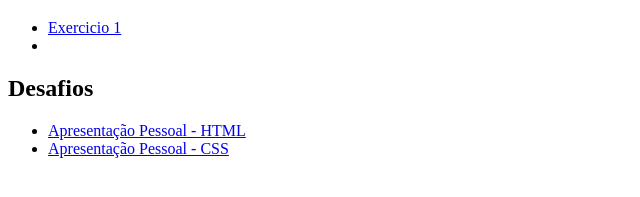
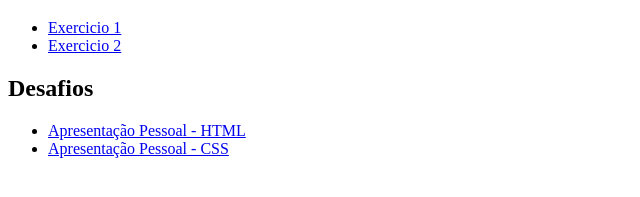
Before and after one commit to iiinaraaa/Trilha-FE, a plain HTML site: page index.html in a window 1280 px wide. Shown: the part 375-572 px from the top of the page, 0-640 px from the left. Drawn offline with Linux system fonts and the light colour scheme.

Commit message:
adicionando nome ao link do ex2

```diff
--- a/index.html
+++ b/index.html
@@ -26,7 +26,7 @@
     <h1>Modulo 2</h1>
     <ul>
         <li><a href="modulo2html-css/ex1.html">Exercicio 1</a></li>
-        <li><a href="modulo2html-css/ex2/ex2.html"></a></li>
+        <li><a href="modulo2html-css/ex2/ex2.html">Exercicio 2</a></li>
     </ul>
 
     <h2>Desafios</h2>
```
